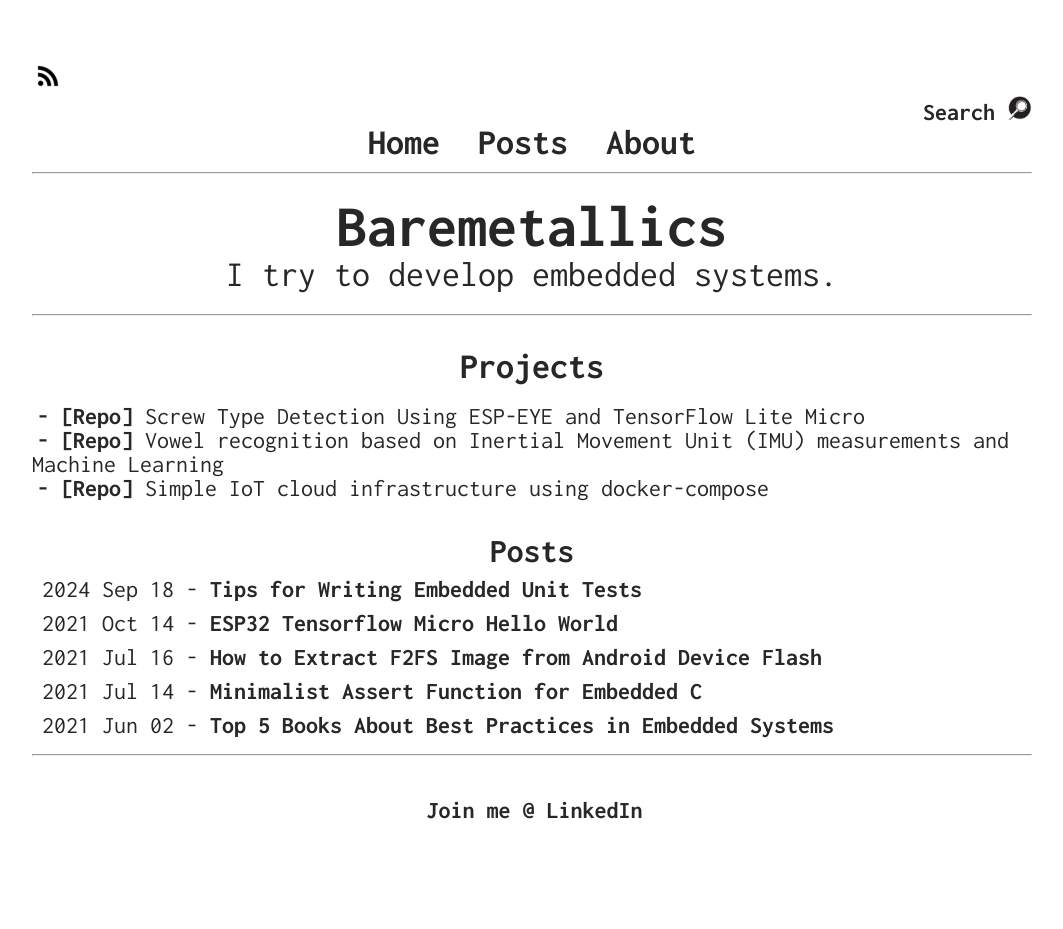
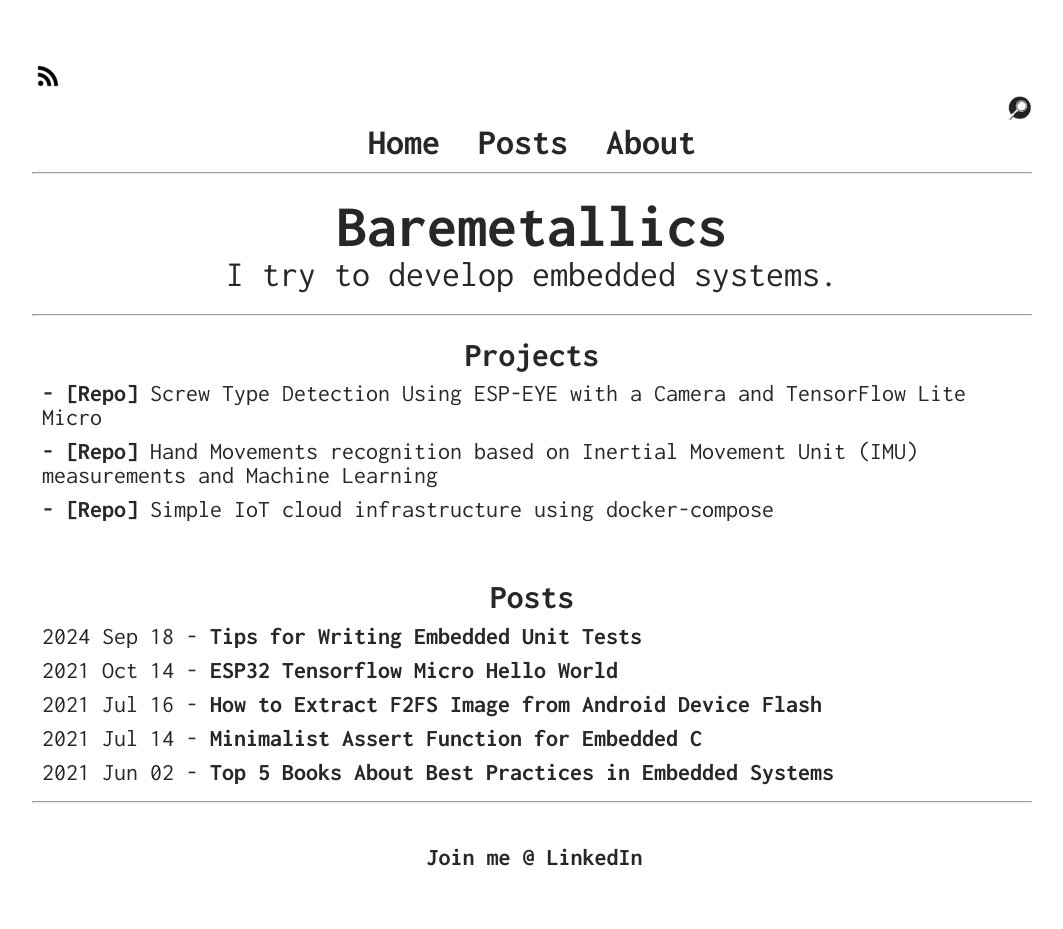
Before and after one commit to daleonpz/baremetallics, a Jekyll site: the page built from index.html, in a window 1280 px wide. Shown: the whole page, without its empty margins (108-1171 px from the left). Built offline with Jekyll 4.4.1, drawn with Linux system fonts in a browser that asks for light colours; before the commit the page ends 900 px from its top, so only the background shows below that.

Commit message:
update html

```diff
--- a/_includes/share_buttons.html
+++ b/_includes/share_buttons.html
@@ -1,5 +1,4 @@
 <ul class="share-buttons" align="center">
-  <li><a href="https://facebook.com/sharer.php?u={{ site.url }}{{ page.url }}" rel="nofollow" target="_blank" title="Share on Facebook"  onclick="window.open('https://www.facebook.com/sharer/sharer.php?u=' + encodeURIComponent(document.URL) + '&quote=' + encodeURIComponent(document.URL)); return false;"><img alt="Share on Facebook" src="images/flat_web_icon_set/inverted/Facebook.png" /></a></li>
   <li><a href="https://twitter.com/intent/tweet?text={{ page.title }}&url={{ site.url }}{{ page.url }}&via={{ site.twitter_username }}&related={{ site.twitter_username }}" rel="nofollow" target="_blank" title="Tweet" onclick="window.open('https://twitter.com/intent/tweet?text=' + encodeURIComponent(document.title) + ':%20'  + encodeURIComponent(document.URL)); return false;"><img alt="Tweet" src="images/flat_web_icon_set/inverted/Twitter.png" /></a></li>
   <!--
   <li><a href="https://plus.google.com/share?url=http%3A%2F%2Fdaleonpz.com" target="_blank" title="Share on Google+" onclick="window.open('https://plus.google.com/share?url=' + encodeURIComponent(document.URL)); return false;"><img alt="Share on Google+" src="images/flat_web_icon_set/inverted/Google+.png" /></a></li>
--- a/_layouts/default.html
+++ b/_layouts/default.html
@@ -32,7 +32,6 @@
 
         <div id="search-icon" align="right">
             <a href="{{ site.url }}/search">
-                 Search
                  <img alt="Qries" src="/assets/img/search-icon.png" width=25" >
             </a>
         </div>
--- a/index.html
+++ b/index.html
@@ -12,12 +12,12 @@ layout: default
     <!--    <img src="/images/logo.png" alt="baremetallics banner"> -->
 </div>
 
-<div class="header">
+<div class="blog">
     <center><h2 style="font-weight: bold;" > Projects </h2></center>
     <ul>
-        <li><a href="https://github.com/daleonpz/POC_CV_tinyml">- [Repo] </a> Screw Type Detection Using ESP-EYE and TensorFlow Lite Micro</li><br>
-        <li><a href="https://dagshub.com/daleonpz/stwin_AI_vowel_recognition">- [Repo] </a> Vowel recognition based on Inertial Movement Unit (IMU) measurements and Machine Learning</li><br>
-        <li><a href="https://github.com/daleonpz/iot_cloud_infrastructure">- [Repo] </a> Simple IoT cloud infrastructure using docker-compose</li><br>
+        <li><a href="https://github.com/daleonpz/POC_CV_tinyml">- [Repo] </a> Screw Type Detection Using ESP-EYE with a Camera and TensorFlow Lite Micro</li>
+        <li><a href="https://dagshub.com/daleonpz/stwin_AI_vowel_recognition">- [Repo] </a> Hand Movements recognition based on Inertial Movement Unit (IMU) measurements and Machine Learning</li>
+        <li><a href="https://github.com/daleonpz/iot_cloud_infrastructure">- [Repo] </a> Simple IoT cloud infrastructure using docker-compose</li>
     </ul>
     <br>
 </div>
```
